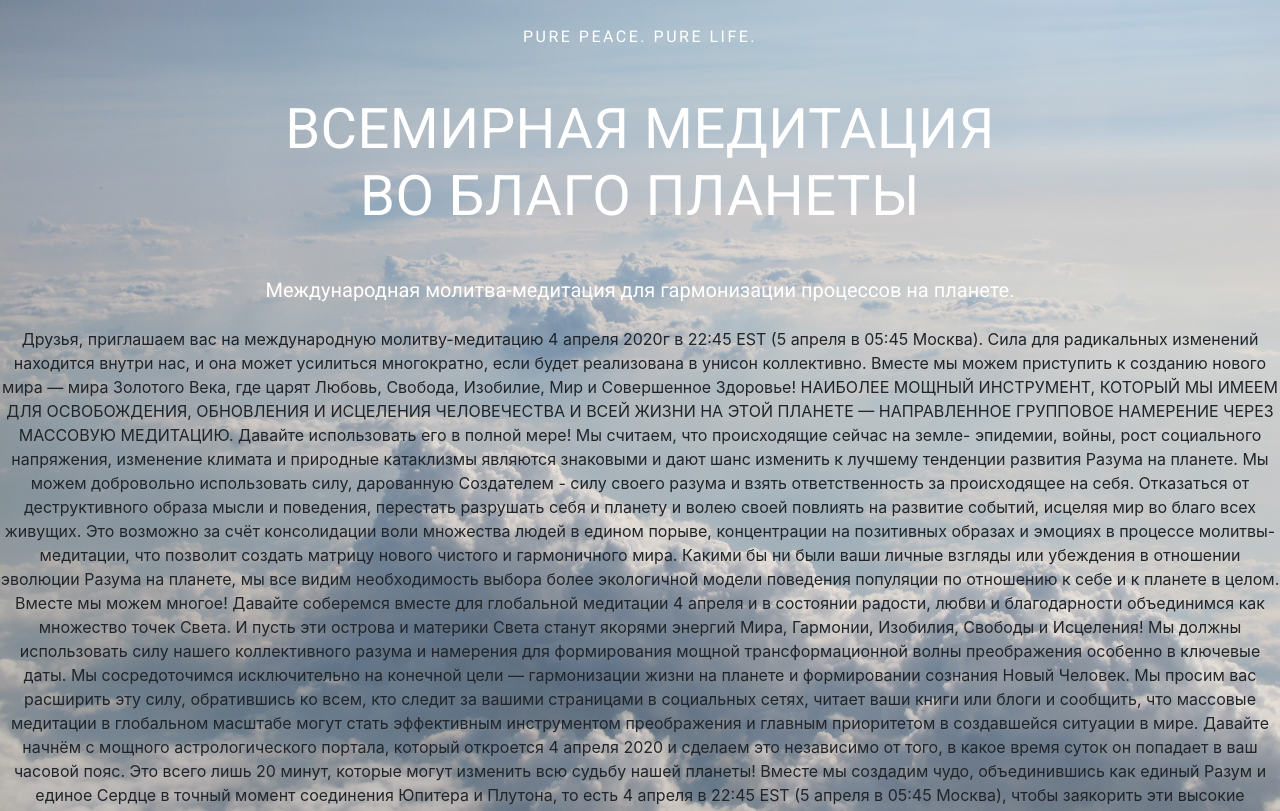
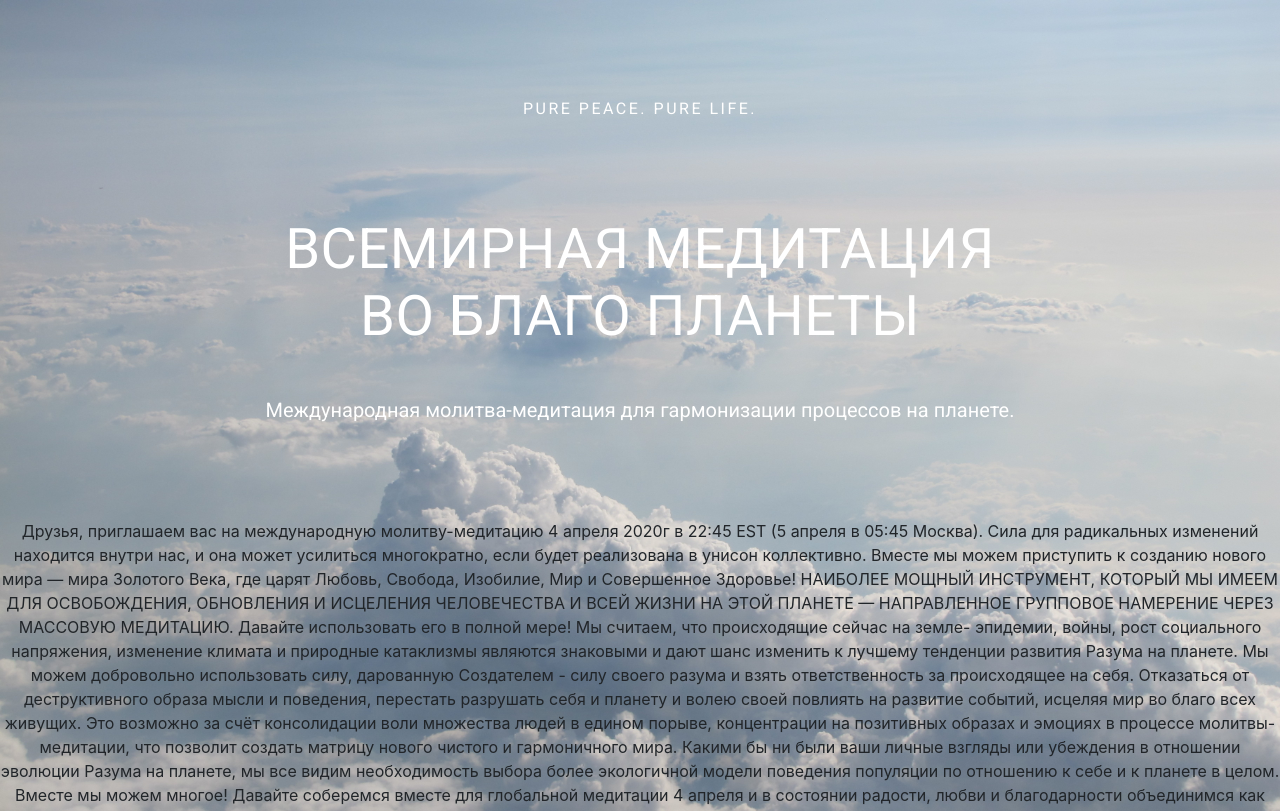
Before and after one commit to dbarabanov/globalmeditation, a plain HTML site: page index.html in a window 1280 px wide. Shown: the top 811 px of the page. Drawn offline with nearby package versions, Linux system fonts and the light colour scheme.

Commit message:
plaing with header paddings

```diff
--- a/index.html
+++ b/index.html
@@ -13,14 +13,14 @@
     <div class="container-fluid">
       <div class="row">
 <div style="text-align: center; height: 100%; width: 100%; background-image: url('img/IMG_2412.jpg'); background-position: center center; background-repeat: no-repeat; position: relative; background-size: cover; background-attachment: fixed;">
-          <div class="pt-4 pb-4">
+          <div class="my-5 pt-5 pb-4">
             <span class="h6 text-white"; style="text-transform:uppercase; letter-spacing: 2.5px; font-weight: 100; font-family: 'Roboto'; text-align: center; -webkit-font-smoothing: antialiased;">PURE PEACE. PURE LIFE.</span>
           </div>
 
-          <div class="pt-4 pb-4 pl-5 pr-5">
+          <div class="mt-5 pt-4 pb-4 pl-5 pr-5">
             <span class="display-4 text-white"; style="text-transform:uppercase; font-weight: 100; font-family: 'Roboto'; text-align: center; -webkit-font-smoothing: antialiased; letter-spacing: .5px; ">ВСЕМИРНАЯ МЕДИТАЦИЯ</br>ВО БЛАГО ПЛАНЕТЫ</span>
           </div>
-          <div class="pt-4 pb-4 pl-5 pr-5">
+          <div class="mb-5 pt-4 pb-5 pl-5 pr-5">
             <span class="h5 text-white"; style="font-weight: 300; font-family: 'Roboto',Arial,sans-serif; text-align: center; -webkit-font-smoothing: antialiased; max-width: 700px;">Международная молитва-медитация для гармонизации процессов на планете.</span>
           </div>
 
```
